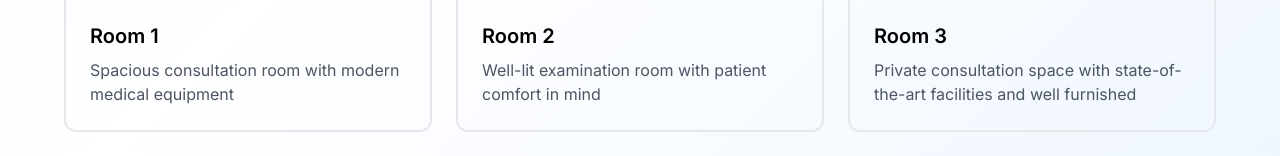
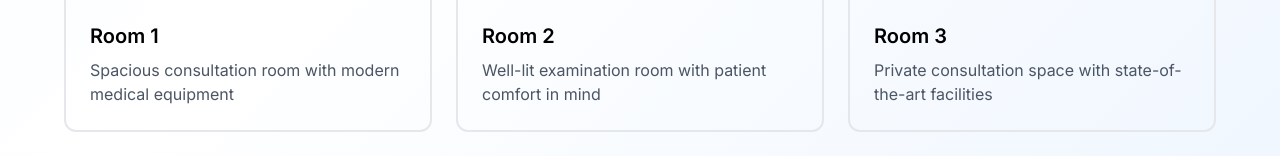
Before and after one commit to fizza-0909/Hire-a-clinic-Booking-System, a Next.js app: page /booking in a window 1280 px wide. Shown: the part 1012-1168 px from the top of the page. Built offline with nearby package versions, Linux system fonts and the light colour scheme; no server answers; sample sign-in values are in the browser's storage.

Commit message:
again doing rthe same  to redeploy

```diff
--- a/src/app/booking/page.tsx
+++ b/src/app/booking/page.tsx
@@ -42,7 +42,7 @@ const BookingOptions = () => {
             id: 3,
             name: 'Room 3',
             image: '/images/room3.png',
-            description: 'Private consultation space with state-of-the-art facilities and well furnished',
+            description: 'Private consultation space with state-of-the-art facilities',
             selected: false,
             timeSlot: 'full'
         }
```
